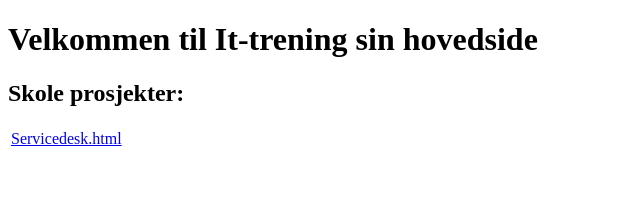
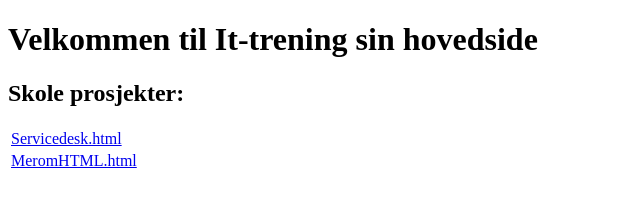
Before and after one commit to mailisi/It-trening2, a plain HTML site: page index.html in a window 1280 px wide. Shown: the whole page, without its empty margins (0-640 px from the left). Drawn offline with Linux system fonts and the light colour scheme.

Commit message:
Update index.html

```diff
--- a/index.html
+++ b/index.html
@@ -17,6 +17,9 @@
     <table id="table1">
       <tr>
         <td> <a href="Servicedesk.html" class="link">Servicedesk.html</a></td>
+		 <tr>
+        <td> <a href="MeromHTML.html" class="link">MeromHTML.html</a></td>
+      </tr>
       </tr>
     </table>
   </div>
```
